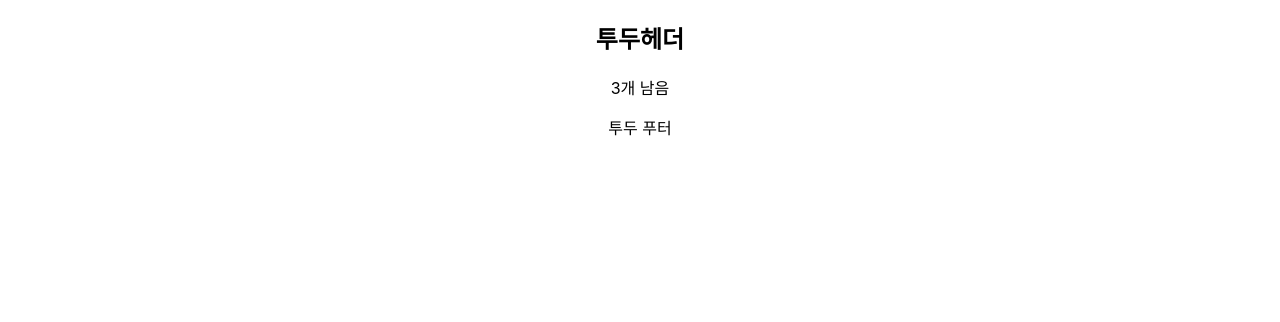
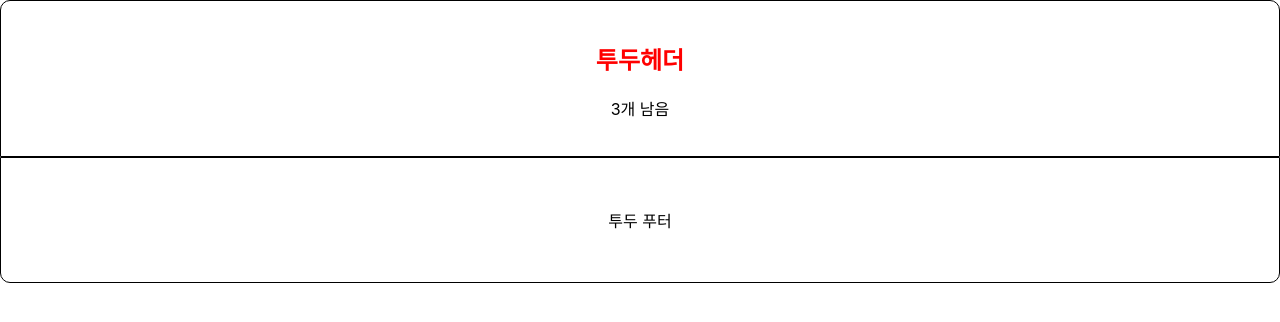
Before and after one commit to geunza/todolist, a React (Create React App) app: page / in a window 1280 px wide. Shown: the top 322 px of the page. Built offline with nearby package versions, Linux system fonts and the light colour scheme.

Commit message:
간단 style 추가

```diff
--- a/src/components/TodoContents.js
+++ b/src/components/TodoContents.js
@@ -1,7 +1,15 @@
+import styled from 'styled-components';
+
+let ContentBox = styled.div`
+    padding:20px 0;
+    border:1px solid #000;
+    border-width:0 1px;
+`;
+
 function TodoContents(props){
 
     return(
-        <div>
+        <ContentBox>
             {
                 props.todos.map(function(v, i, arr){
                     return(
@@ -13,7 +21,7 @@ function TodoContents(props){
                     )
                 })
             }
-        </div>
+        </ContentBox>
     )
 }
 
--- a/src/components/TodoFooter.js
+++ b/src/components/TodoFooter.js
@@ -1,8 +1,16 @@
+import styled from 'styled-components';
+
+let Footer = styled.div`
+    padding:50px 0;
+    border:1px solid #000;
+    border-radius:0 0 10px 10px;
+`;
+
 function TodoFooter(){
     return(
-        <div className="todoFooter">
+        <Footer>
         투두 푸터
-        </div>
+        </Footer>
     )
 }
 
--- a/src/components/TodoHeader.js
+++ b/src/components/TodoHeader.js
@@ -1,11 +1,22 @@
+import styled from 'styled-components';
+
+let Header = styled.div`
+    padding:20px 0;
+    border:1px solid #000;
+    border-radius:10px 10px 0 0;
+    h2{
+        color:red;
+    }
+`;
+
 function TodoHeader(props){
     return(
-        <div className="todoHeader">
+        <Header>
         <h2>투두헤더</h2>
         <p>
             <span>{props.todos.length}</span>개 남음
         </p>
-        </div>
+        </Header>
     )
 }
 
```
